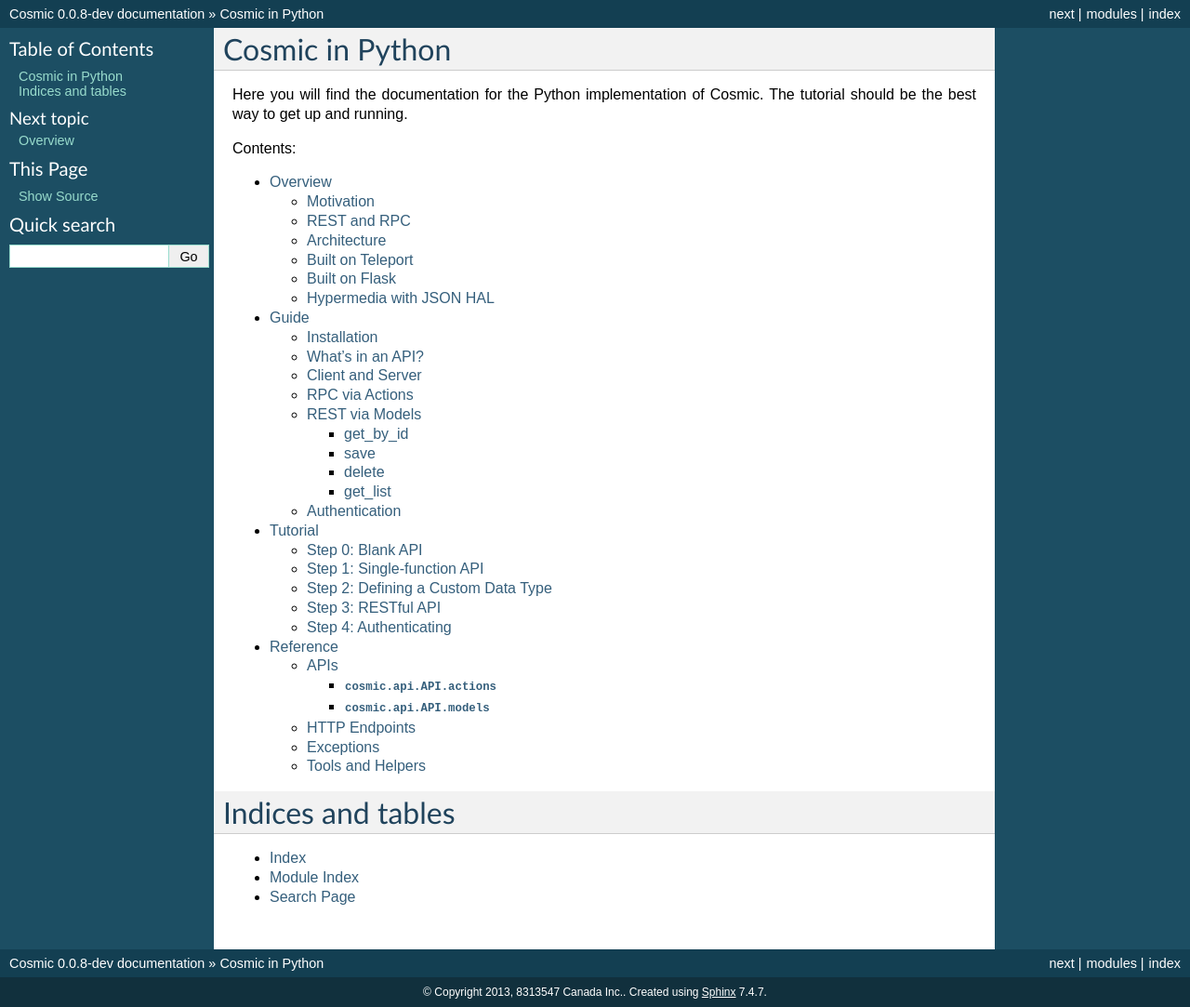
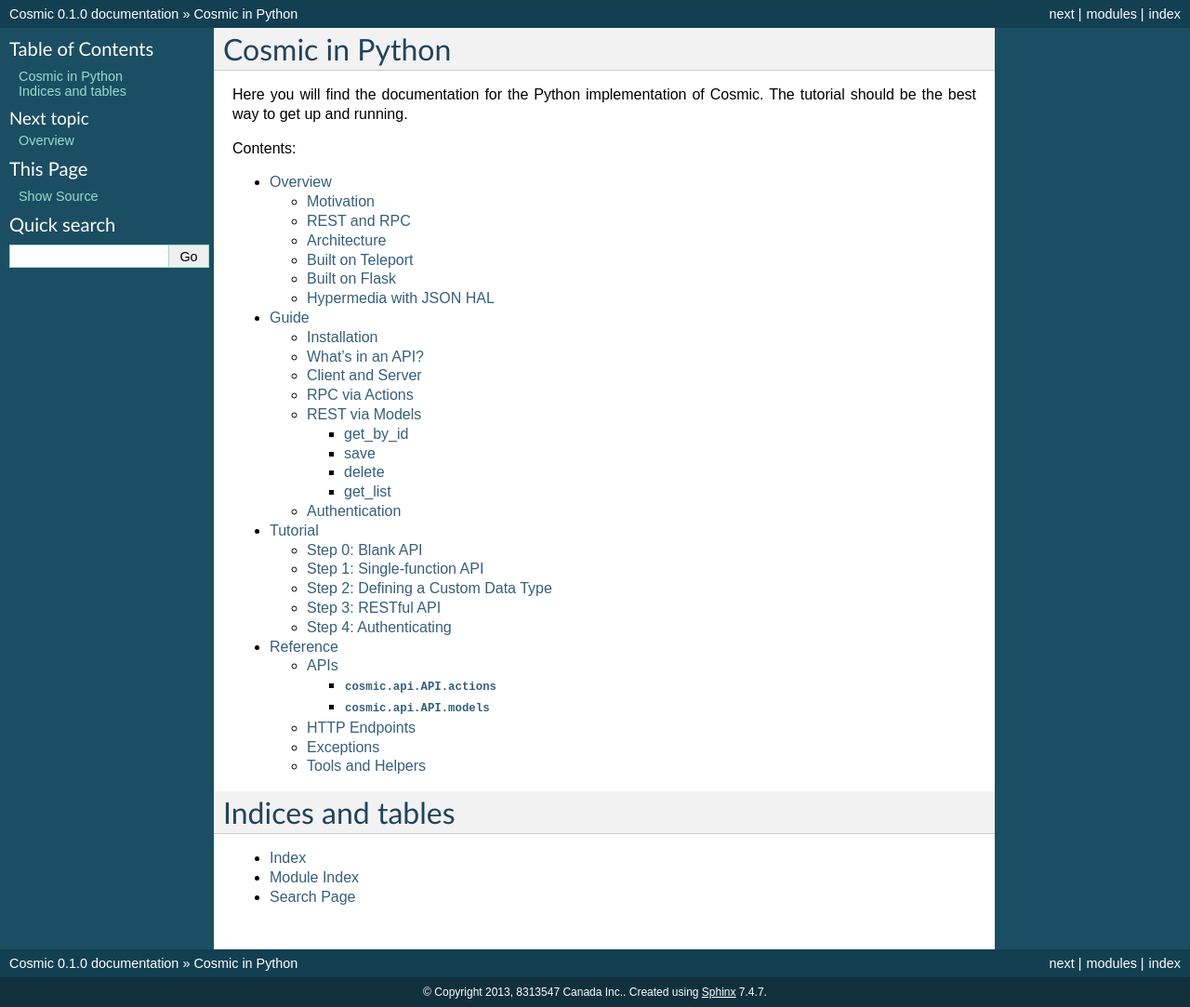
Before and after one commit to cosmic-api/cosmic.py, a Sphinx documentation site: the page built from docs/source/index.rst, in a window 1280 px wide. Shown: the whole page at 93% size. Built offline with Sphinx 7.4.7, drawn with Linux system fonts in a browser that asks for light colours.

Commit message:
Bump version

```diff
--- a/docs/source/conf.py
+++ b/docs/source/conf.py
@@ -48,9 +48,9 @@
 # built documents.
 #
 # The short X.Y version.
-version = '0.0.8'
+version = '0.1.0'
 # The full version, including alpha/beta/rc tags.
-release = '0.0.8-dev'
+release = '0.1.0'
 
 # The language for content autogenerated by Sphinx. Refer to documentation
 # for a list of supported languages.
--- a/setup.py
+++ b/setup.py
@@ -7,7 +7,7 @@
 
 setup(
     name = 'cosmic',
-    version = "0.0.8",
+    version = "0.1.0",
     url = "http://www.cosmic-api.com/docs/cosmic/python/",
     packages = ['cosmic'],
     description = 'A high-level web API framework',
```
